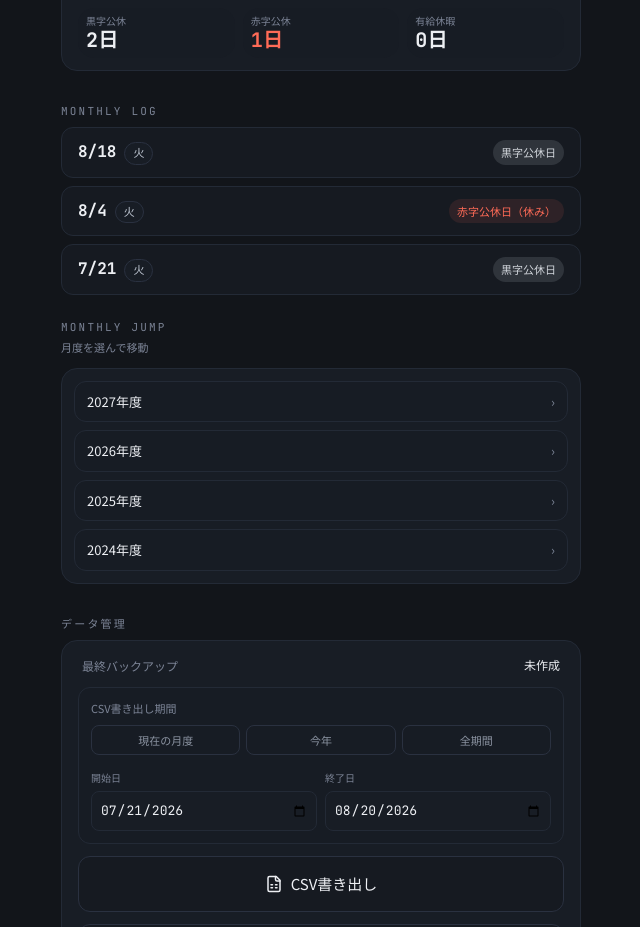
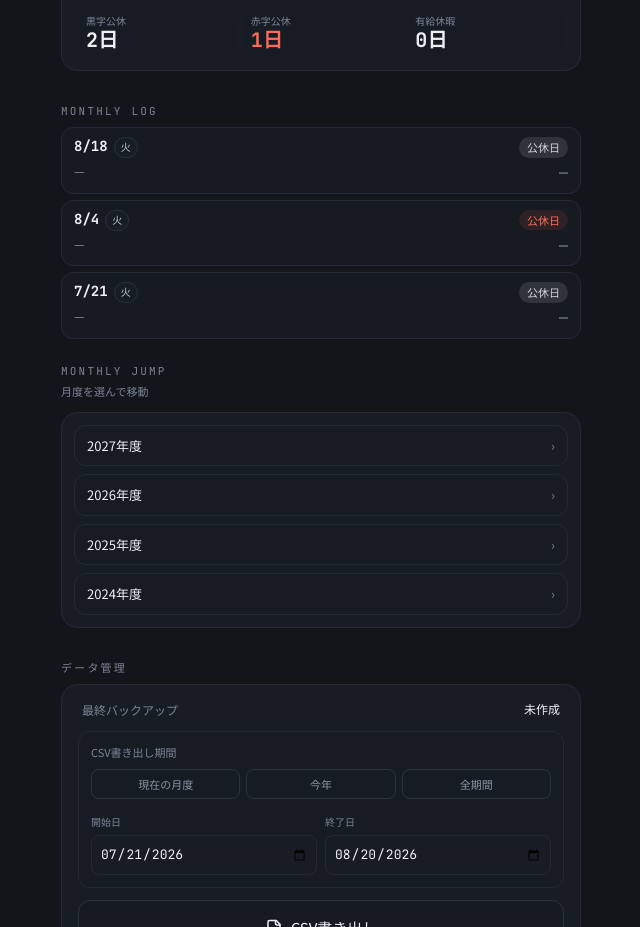
Before and after one commit to masatomm80/work-log-react, a React (Vite) app: page / in a window 1280 px wide. Shown: the part 2880-3807 px from the top of the page, without its empty margins (319-959 px from the left). Built offline with nearby package versions, Linux system fonts and the light colour scheme.

Commit message:
Update WorkLog.jsx

```diff
--- a/src/WorkLog.jsx
+++ b/src/WorkLog.jsx
@@ -45,6 +45,14 @@ const DAY_STATUS = {
   DAYOFF: "dayoff",
   HOLIDAY: "holiday",
 };
+// MONTHLY LOGの「勤務区分」表示用の短縮ラベル(表示専用、データ・集計ロジックには影響しない)。
+const HOLIDAY_SHORT_LABEL = {
+  black: "黒字",
+  red: "赤字",
+  "black-half": "黒字半日",
+  "red-half": "赤字半日",
+  paid: "有給",
+};
 const WORK_TIME_OPTIONS = Array.from({ length: 24 * 2 }, (_, i) => {
   const mins = i * 30;
   const h = String(Math.floor(mins / 60)).padStart(2, "0");
@@ -196,13 +204,6 @@ function hasMonthlyLogContents(entry) {
     return true;
   }
   return false;
-}
-function getNoteSummary(notes, maxLength = 40) {
-  if (!notes) return "";
-  const normalized = String(notes).replace(/\s+/g, " ").trim();
-  if (!normalized) return "";
-  if (normalized.length <= maxLength) return normalized;
-  return `${normalized.slice(0, maxLength).trimEnd()}…`;
 }
 function getRecordFormatFromDate(date) {
   if (!date) return "current";
@@ -2011,12 +2012,12 @@ export default function WorkLog() {
               月度の履歴がありません。
             </div>
           ) : (
-            <div className="space-y-2">
+            <div className="space-y-1.5">
               {monthlyLogEntries.map((entry) => {
                 const label = fmtDateLabel(entry.date);
                 const type = entry.monthlyLogType;
                 const isSelected = entry.date === selectedLogDate;
-                const badgeClasses =
+                const statusClasses =
                   type === "holiday"
                     ? entry.holidayInfo?.type === "red"
                       ? "bg-[#FF6B57]/10 text-[#FF6B57]"
@@ -2024,17 +2025,13 @@ export default function WorkLog() {
                     : type === "worked"
                       ? "bg-[#6EE7A8]/10 text-[#6EE7A8]"
                       : "bg-[#FFB454]/10 text-[#FFB454]";
-                const badgeLabel =
-                  type === "holiday"
-                    ? getHolidayLabel(entry, entry.holidayInfo)
-                    : type === "worked"
-                      ? "勤務済み"
-                      : "勤務前";
+                const statusLabel = type === "worked" ? "勤務済み" : type === "holiday" ? "公休日" : "勤務前";
                 const dutyTags = Array.isArray(entry.dutyTags) ? entry.dutyTags : [];
-                const totalSales = Number(entry.sales) || 0;
-                const totalSalesExtra = Number(entry.salesExtra) || 0;
-                const noteSummary = getNoteSummary(entry.notes, 40);
-                const showTopSummary = noteSummary && type !== "worked";
+                const holidayShortLabel = HOLIDAY_SHORT_LABEL[entry.holidayType] || "";
+                const categoryParts = [holidayShortLabel, ...dutyTags].filter(Boolean);
+                const categoryLabel = categoryParts.length > 0 ? categoryParts.join("・") : "—";
+                const salesTotal = (Number(entry.sales) || 0) + (Number(entry.salesExtra) || 0);
+                const salesDisplay = type === "worked" ? `¥${yen(salesTotal)}` : "—";
                 return (
                   <div
                     key={entry.id}
@@ -2046,61 +2043,33 @@ export default function WorkLog() {
                         setSelectedLogDate(entry.date);
                       }
                     }}
-                    className={`rounded-xl border px-4 py-3 cursor-pointer transition-colors ${
+                    className={`rounded-xl border px-3 py-2 cursor-pointer transition-colors ${
                       isSelected ? "border-[#FFB454] bg-[#1D2029]" : "border-[#232A36] bg-[#161A21] active:border-[#3A4152]"
                     }`}
                   >
-                    <div className="flex flex-wrap items-center justify-between gap-2">
-                      <div className="flex items-baseline gap-2 font-meter flex-shrink-0">
-                        <span className="font-bold">
+                    <div className="flex items-center justify-between gap-2">
+                      <div className="flex items-baseline gap-1.5 font-meter flex-shrink-0">
+                        <span className="font-bold text-[14px]">
                           {label.m}/{label.d}
                         </span>
-                        <span className={`inline-flex items-center rounded-full border px-2 py-0.5 text-[11px] font-medium ${getWeekdayBadgeClass(label.wd)}`}>
+                        <span className={`inline-flex items-center rounded-full border px-1.5 py-0.5 text-[10px] font-medium ${getWeekdayBadgeClass(label.wd)}`}>
                           {label.wd}
                         </span>
                       </div>
-                      <div className="flex flex-wrap items-center gap-2 min-w-0 justify-end">
-                        {showTopSummary ? (
-                          <span className="truncate text-[13px] text-[#EDEFF3] max-w-[280px]">{noteSummary}</span>
-                        ) : null}
-                        <span className={`rounded-full px-2 py-1 text-[11px] font-medium ${badgeClasses}`}>{badgeLabel}</span>
-                      </div>
+                      <span className={`rounded-full px-2 py-0.5 text-[11px] font-medium whitespace-nowrap flex-shrink-0 ${statusClasses}`}>
+                        {statusLabel}
+                      </span>
                     </div>
-                    {type === "holiday" ? null : (
-                      <div className="mt-3 space-y-2 text-[#EDEFF3] text-sm">
-                        {dutyTags.length > 0 ? (
-                          <div className="flex flex-wrap gap-2">
-                            {dutyTags.map((tag) => (
-                              <span key={tag} className="rounded-full border border-[#2A3140] bg-[#171C24] px-2 py-1 text-[12px] text-[#EDEFF3]">
-                                {tag}
-                              </span>
-                            ))}
-                          </div>
-                        ) : null}
-                        {type === "worked" ? (
-                          <div className="flex flex-wrap gap-3 text-[#EDEFF3]">
-                            <div className="rounded-2xl bg-[#171C24] px-3 py-2 min-w-[120px]">
-                              <div className="text-[10px] text-[#7C8496]">売上</div>
-                              <div className="mt-1 text-lg font-semibold leading-none">¥{yen(totalSales + totalSalesExtra)}</div>
-                            </div>
-                            {noteSummary ? (
-                              <div className="rounded-2xl bg-[#171C24] px-3 py-2 min-w-[140px] flex-1">
-                                <div className="text-[10px] text-[#7C8496]">コメント</div>
-                                <div className="mt-1 text-sm text-[#EDEFF3] truncate">{noteSummary}</div>
-                              </div>
-                            ) : null}
-                            {entry.workHours ? (
-                              <div className="rounded-2xl bg-[#171C24] px-3 py-2 min-w-[80px]">
-                                <div className="text-[10px] text-[#7C8496]">勤務時間</div>
-                                <div className="mt-1 font-medium">{entry.workHours}h</div>
-                              </div>
-                            ) : null}
-                          </div>
-                        ) : (
-                          dutyTags.length > 0 ? null : null
-                        )}
-                      </div>
-                    )}
+                    <div className="mt-1 flex items-start justify-between gap-2">
+                      <span className="text-[12px] text-[#8B93A1] flex-1 min-w-0 break-words">{categoryLabel}</span>
+                      <span
+                        className={`font-meter text-[15px] font-bold whitespace-nowrap flex-shrink-0 ${
+                          type === "worked" ? "text-[#EDEFF3]" : "text-[#5B6472]"
+                        }`}
+                      >
+                        {salesDisplay}
+                      </span>
+                    </div>
                   </div>
                 );
               })}
```
